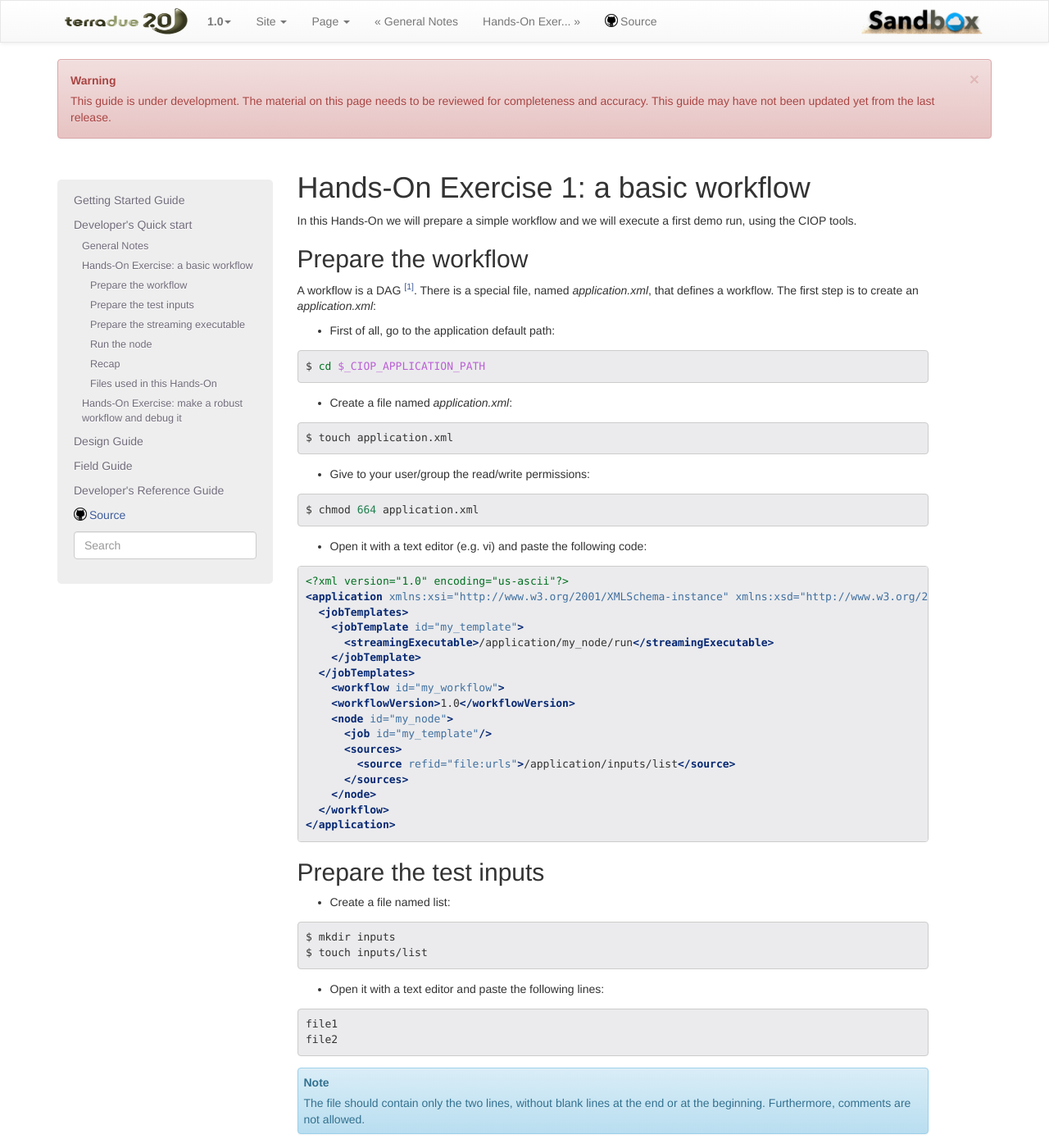
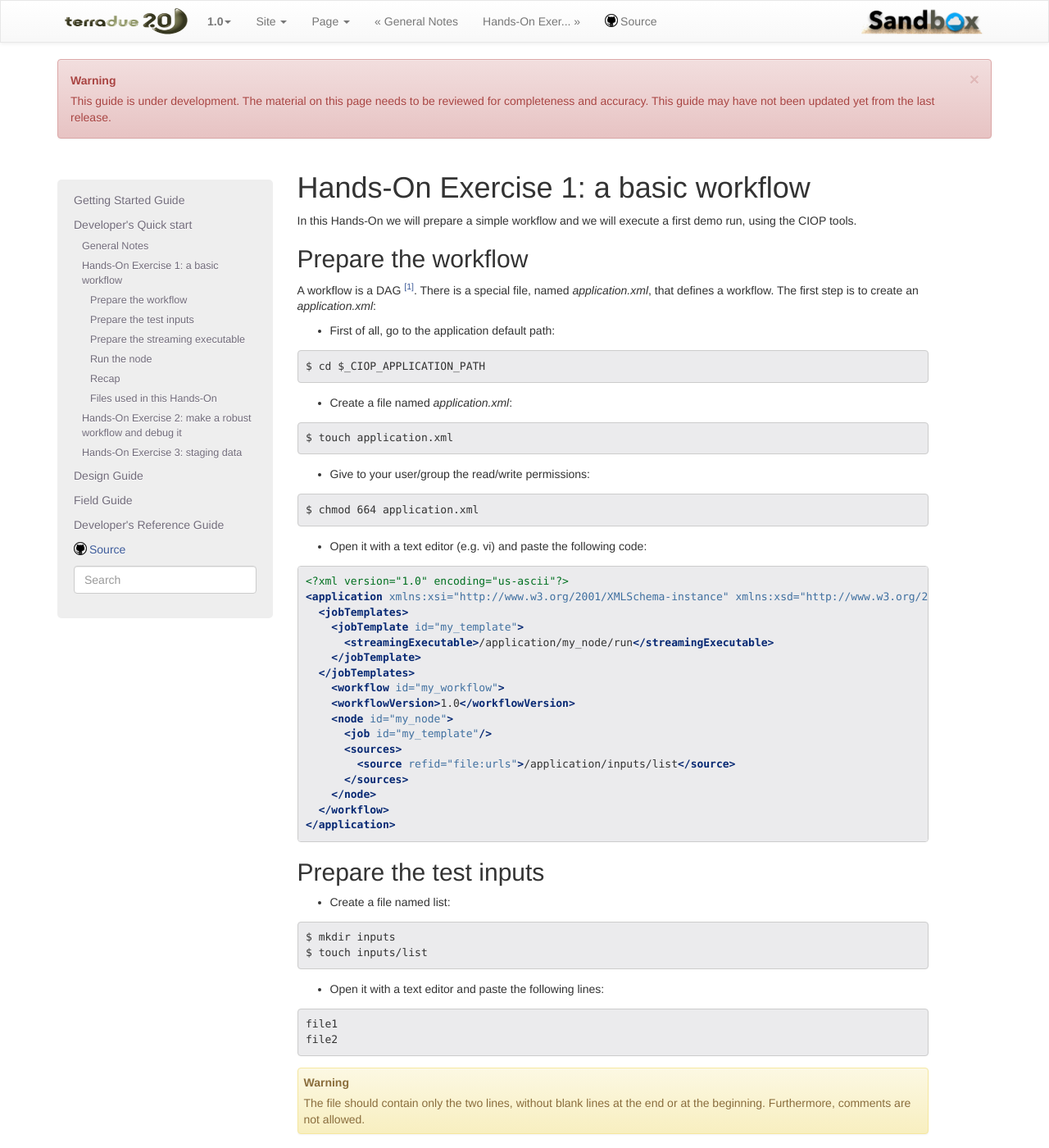
Before and after one commit to Terradue/doc-developer-sandbox, a Sphinx documentation site: the page built from source/developer/basic.rst, in a window 1280 px wide and 1400 px high. Shown: the whole window at 82% size. Built offline with Sphinx 7.4.7, drawn with Linux system fonts in a browser that asks for light colours; pages that are not in the unit, such as notebooks, are missing from menus; some of the changed text lies outside the part shown.

Commit message:
Added Hands-On Exercise 3

```diff
--- a/source/developer/basic.rst
+++ b/source/developer/basic.rst
@@ -12,19 +12,19 @@ A workflow is a DAG [#f1]_. There is a special file, named *application.xml*, th
 
 * First of all, go to the application default path:
 
-.. code-block:: bash
+.. code-block:: none
 
   $ cd $_CIOP_APPLICATION_PATH
 
 * Create a file named *application.xml*:
 
-.. code-block:: bash
+.. code-block:: none
 
  $ touch application.xml
 
 * Give to your user/group the read/write permissions:
 
-.. code-block:: bash
+.. code-block:: none
 
  $ chmod 664 application.xml
 
@@ -39,19 +39,19 @@ Prepare the test inputs
 
 * Create a file named list:
 
-.. code-block:: bash
+.. code-block:: none
 
  $ mkdir inputs
  $ touch inputs/list
 
 * Open it with a text editor and paste the following lines:
 
-.. code-block:: bash
+.. code-block:: none
 
  file1
  file2
 
-.. NOTE::
+.. WARNING::
  The file should contain only the two lines, without blank lines at the end or at the beginning. Furthermore, comments are not allowed.
 
 
@@ -67,7 +67,7 @@ The streaming executable is responsbile for *executing* your application in the
 
 * Go to the application default path and create the executable directory:
 
-.. code-block:: bash
+.. code-block:: none
 
  $ cd /application
  $ mkdir my_node
@@ -75,7 +75,7 @@ The streaming executable is responsbile for *executing* your application in the
 
 * Create a file named *run* and make it executable:
 
-.. code-block:: bash
+.. code-block:: none
 
  $ touch run
  $ chmod +x run
@@ -91,7 +91,7 @@ Run the node
 
 We created a workflow with a single node, named *expression*. We can execute it by typing:
 
-.. code-block:: bash
+.. code-block:: none
 
  $ ciop-simjob my_node
 
@@ -136,11 +136,9 @@ Recap
 Files used in this Hands-On
 ===========================
 
-:download:`application.xml <src/basic/application.xml>`
-
-:download:`inputs/list <src/basic/list>`
-
-:download:`my_node/run <src/basic/run>`
+* :download:`application.xml <src/basic/application.xml>`
+* :download:`inputs/list <src/basic/list>`
+* :download:`my_node/run <src/basic/run>`
 
 .. rubric:: Footnotes
 
--- a/source/developer/general_notes.rst
+++ b/source/developer/general_notes.rst
@@ -8,7 +8,7 @@ The Terradue's Developer Cloud Sandbox, for brevity only Sandbox, is a Virtual M
 Getting started
 ^^^^^^^^^^^^^^^^
 
-* The Sandbox is set to automatically login as the user *<sandbox_user>*. Please refer to the section :ref:`<../start/sandbox>`, to connect to your Sandbox.
+* The Sandbox is set to automatically login as the user *<sandbox_user>*. Please refer to the section :doc:`Connect to your Sandbox <../start/sandbox>`.
 
 Using the code examples
 ^^^^^^^^^^^^^^^^^^^^^^^^
--- a/source/developer/index.rst
+++ b/source/developer/index.rst
@@ -7,8 +7,9 @@ Contents:
    :maxdepth: 1
 
    General Notes <general_notes>
-   Hands-On Exercise: a basic workflow <basic>
-   Hands-On Exercise: make a robust workflow and debug it <debug>
+   Hands-On Exercise 1: a basic workflow <basic>
+   Hands-On Exercise 2: make a robust workflow and debug it <debug>
+   Hands-On Exercise 3: staging data <stagedata>
 ..
    Hands-On Exercise: a multi-node workflow
    Hands-On Exercise: defining parameters
```
Also changed, not shown: source/developer/debug.rst (+22 -15 lines), source/developer/stagedata.rst (added, +116 -0 lines), source/developer/includes/debug/gui1.png (renamed from source/developer/includes/gui1.png), source/developer/includes/debug/gui2.png (renamed from source/developer/includes/gui2.png), source/developer/includes/debug/gui3.png (renamed from source/developer/includes/gui3.png), source/developer/includes/debug/gui4.png (renamed from source/developer/includes/gui4.png), source/developer/includes/stagedata/gui1.png (added), 2 other files.
